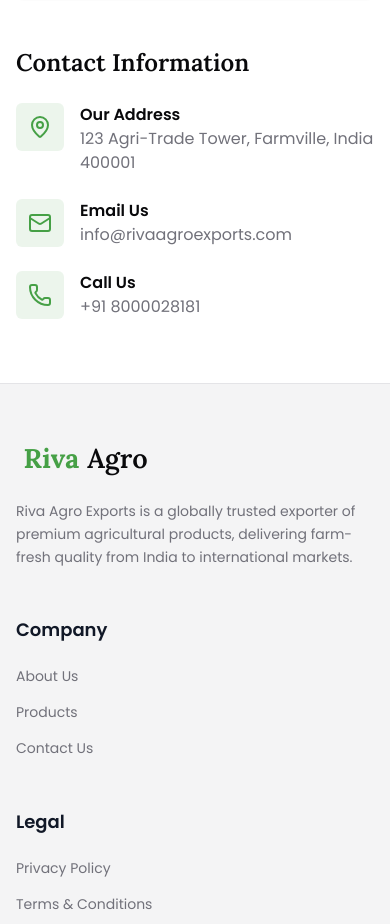
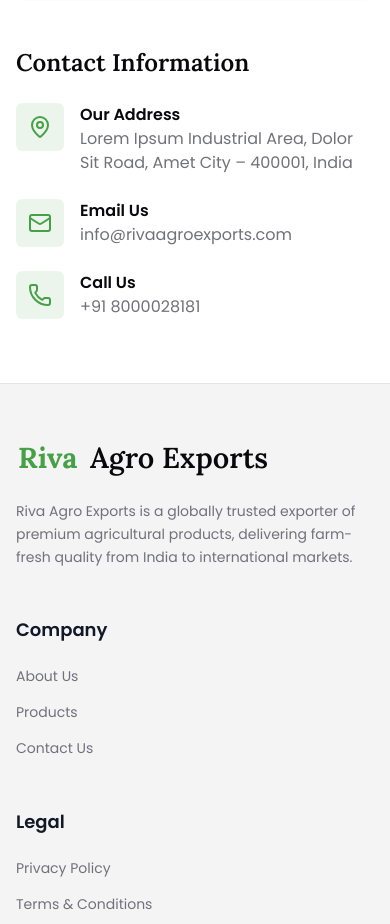
Before and after one commit to Pjanrao/riva-agro-export, a Next.js app: page /contact in a window 390 px wide. Shown: the part 830-1754 px from the top of the page. Built offline with nearby package versions, Linux system fonts and the light colour scheme.

Commit message:
hero slider chnages for mobile view

```diff
--- a/src/app/(web)/contact/page.tsx
+++ b/src/app/(web)/contact/page.tsx
@@ -40,7 +40,7 @@ export default function ContactPage() {
                 </div>
                 <div>
                     <h3 className="font-semibold">Our Address</h3>
-                    <p className="text-muted-foreground">123 Agri-Trade Tower, Farmville, India 400001</p>
+                    <p className="text-muted-foreground">Lorem Ipsum Industrial Area, Dolor Sit Road, Amet City – 400001, India</p>
                 </div>
             </div>
             <div className="flex items-start gap-4">
--- a/src/components/hero-slider.tsx
+++ b/src/components/hero-slider.tsx
@@ -89,7 +89,8 @@ export default function HeroSlider() {
   /* ================= UI ================= */
 
   return (
-    <section className="relative h-[75vh] w-full overflow-hidden text-white">
+    <section className="relative h-[55vh] md:h-[75vh] w-full overflow-hidden text-white">
+
       <Carousel
         opts={{ loop: true }}
         plugins={[autoplay.current]}
@@ -99,14 +100,14 @@ export default function HeroSlider() {
           {banners.map((banner, index) => (
             <CarouselItem
               key={banner.id}
-              className="relative h-[70vh] w-full"
+              className="relative h-[55vh] md:h-[70vh] w-full"
             >
               <Image
   src={getHeroImage(banner.image)}
                 alt={banner.heading}
                 fill
                 priority={index === 0}
-                className="object-cover object-center"
+                className="object-cover object-[65%_center] md:object-center"
               />
 
               {/* overlays */}
@@ -116,23 +117,20 @@ export default function HeroSlider() {
               {/* CONTENT – RIGHT SIDE */}
               <div className="relative z-20 flex h-full items-center justify-end px-8 md:px-16 text-right">
                 <div className="max-w-xl animate-[fadeUp_0.8s_ease-out]">
-                  <h1 className="font-headline text-4xl md:text-6xl font-bold leading-tight">
+                  <h1 className="font-headline text-2xl sm:text-3xl md:text-6xl font-bold leading-tight">
                     {banner.heading}
                   </h1>
 
                   {banner.subHeading && (
-                    <p className="mt-5 text-lg md:text-xl text-white/90">
+                    <p className="mt-4 md:mt-5 text-base sm:text-lg md:text-xl text-white/90">
                       {banner.subHeading}
                     </p>
                   )}
 
                   <div className="mt-8 flex flex-wrap gap-4 justify-end">
                     {/* Button 1 */}
-                    <Button
-                      asChild
-                      size="lg"
-                      className="bg-[#d4af37] text-black hover:bg-[#c9a227]"
-                    >
+                    <Button asChild size="lg" className="px-6 py-3 text-sm md:text-base bg-[#d4af37] text-black hover:bg-[#c9a227]">
+
                       <Link href={banner.button1Link}>
                         {banner.button1Text}
                       </Link>
--- a/src/components/icons/logo.tsx
+++ b/src/components/icons/logo.tsx
@@ -4,26 +4,31 @@ export function Logo(props: SVGProps<SVGSVGElement>) {
   return (
     <svg
       xmlns="http://www.w3.org/2000/svg"
-      viewBox="0 0 200 50"
-      width="150"
+      viewBox="0 0 320 50"
+      width="260"
       height="40"
       {...props}
     >
       <g className="font-headline">
+        {/* Riva */}
         <text
-          x="10"
+          x="0"
           y="35"
           className="text-4xl font-bold fill-primary"
         >
           Riva
         </text>
+
+        {/* Agro */}
         <text
-          x="95"
+          x="90"
           y="35"
           className="text-4xl font-semibold fill-foreground"
         >
-          Agro
+          Agro Exports
         </text>
+
+
       </g>
     </svg>
   );
```
